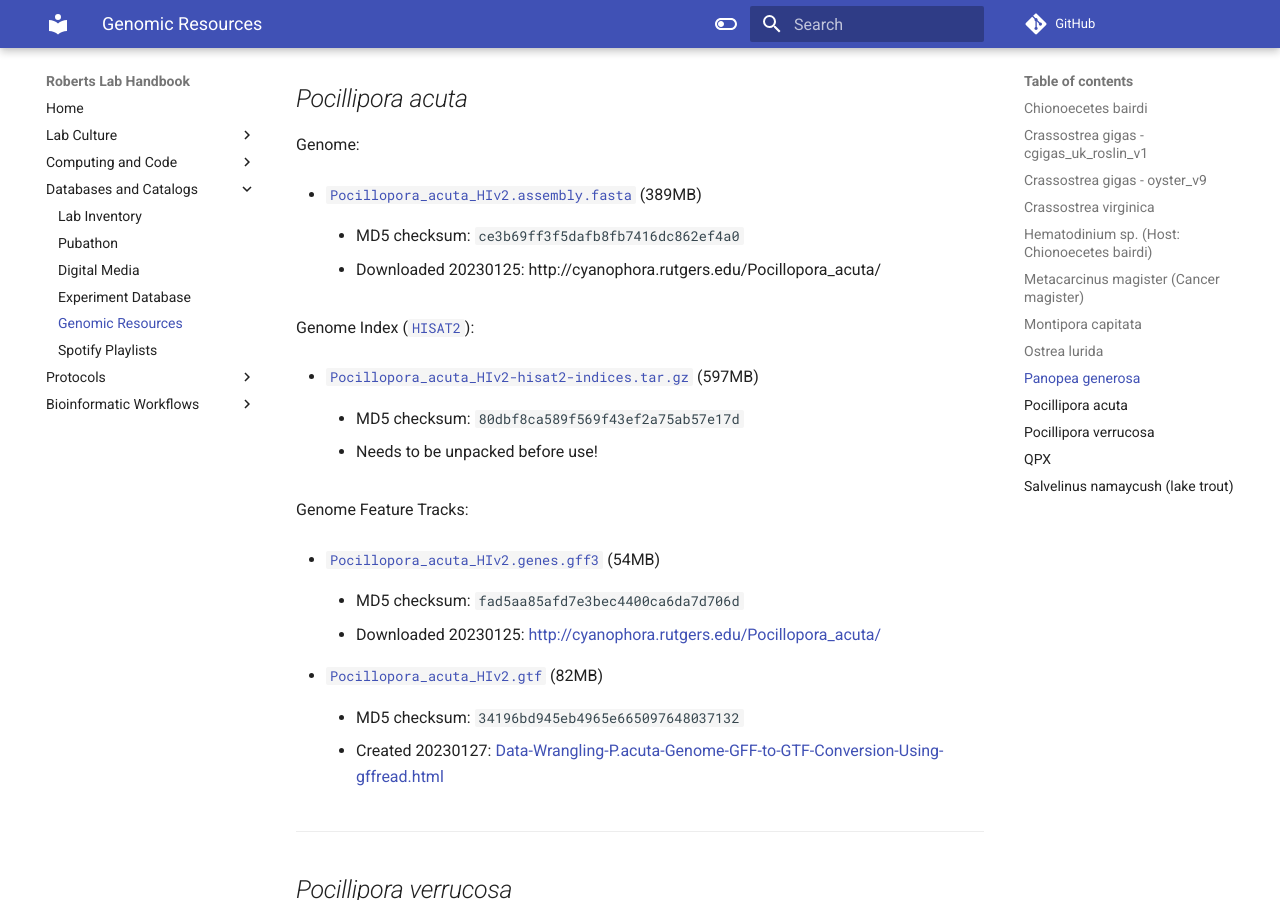
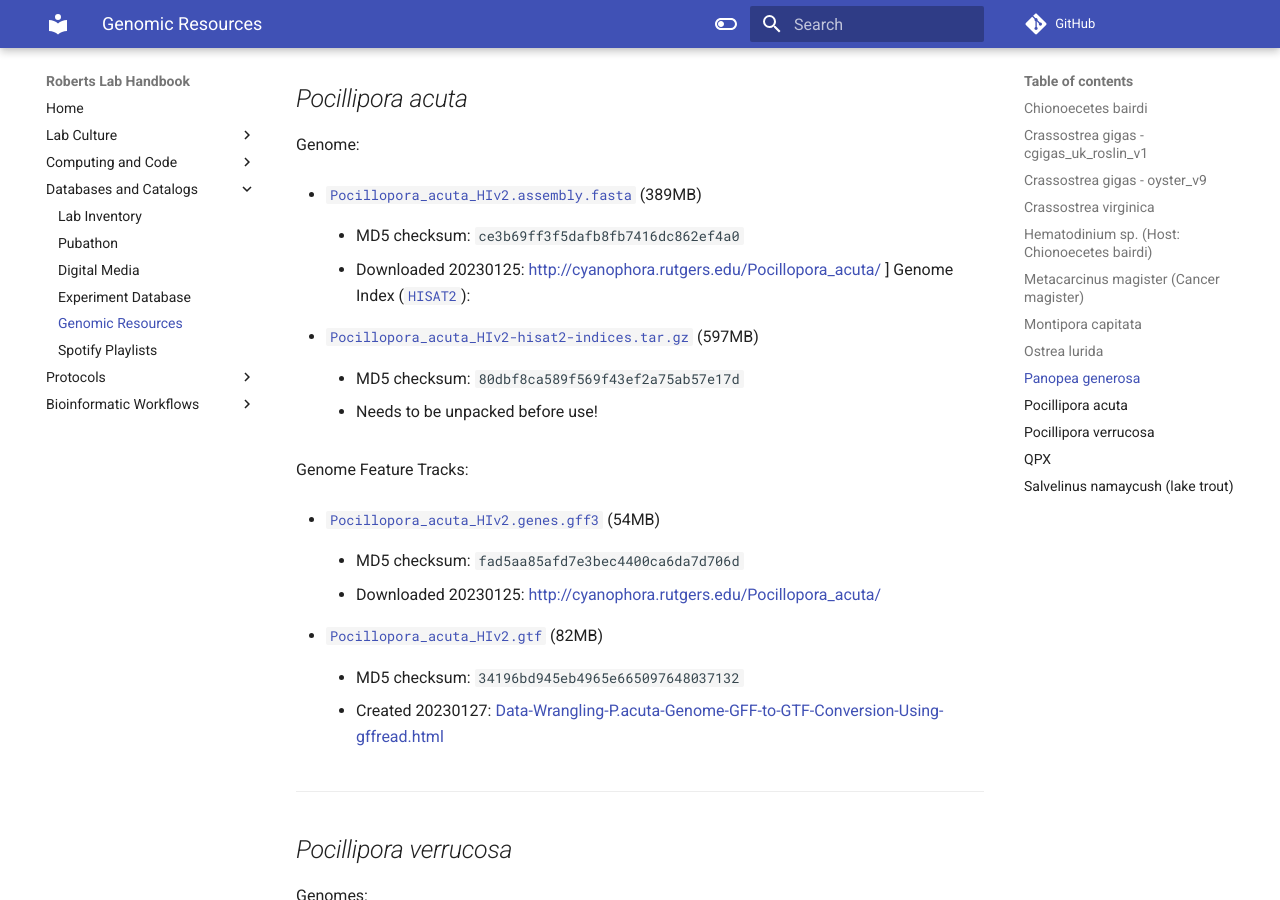
Before and after one commit to RobertsLab/resources, an MkDocs documentation site: the page built from docs/Genomic-Resources.md, in a window 1280 px wide and 900 px high, scrolled down 17104 px. Built offline with MkDocs 1.6.1 and Material for MkDocs 9.7.7, drawn with Linux system fonts in a browser that asks for light colours; comment, search, counter and statistics services are not loaded; part of the change alters nothing that is shown.

```diff
--- a/docs/Genomic-Resources.md
+++ b/docs/Genomic-Resources.md
@@ -784,8 +784,8 @@ Genome:
 
     - MD5 checksum: `ce3b69ff3f5dafb8fb7416dc862ef4a0`
 
-    - Downloaded 20230125: http://cyanophora.rutgers.edu/Pocillopora_acuta/
-
+    - Downloaded 20230125: [http://cyanophora.rutgers.edu/Pocillopora_acuta/](http://cyanophora.rutgers.edu/Pocillopora_acuta/)
+]
 Genome Index ([`HISAT2`](https://daehwankimlab.github.io/hisat2/)):
 
   - [`Pocillopora_acuta_HIv2-hisat2-indices.tar.gz`](https://gannet.fish.washington.edu/Atumefaciens/20230131-pacu-HIv2-hisat2-build-index/Pocillopora_acuta_HIv2-hisat2-indices.tar.gz) (597MB)
```
